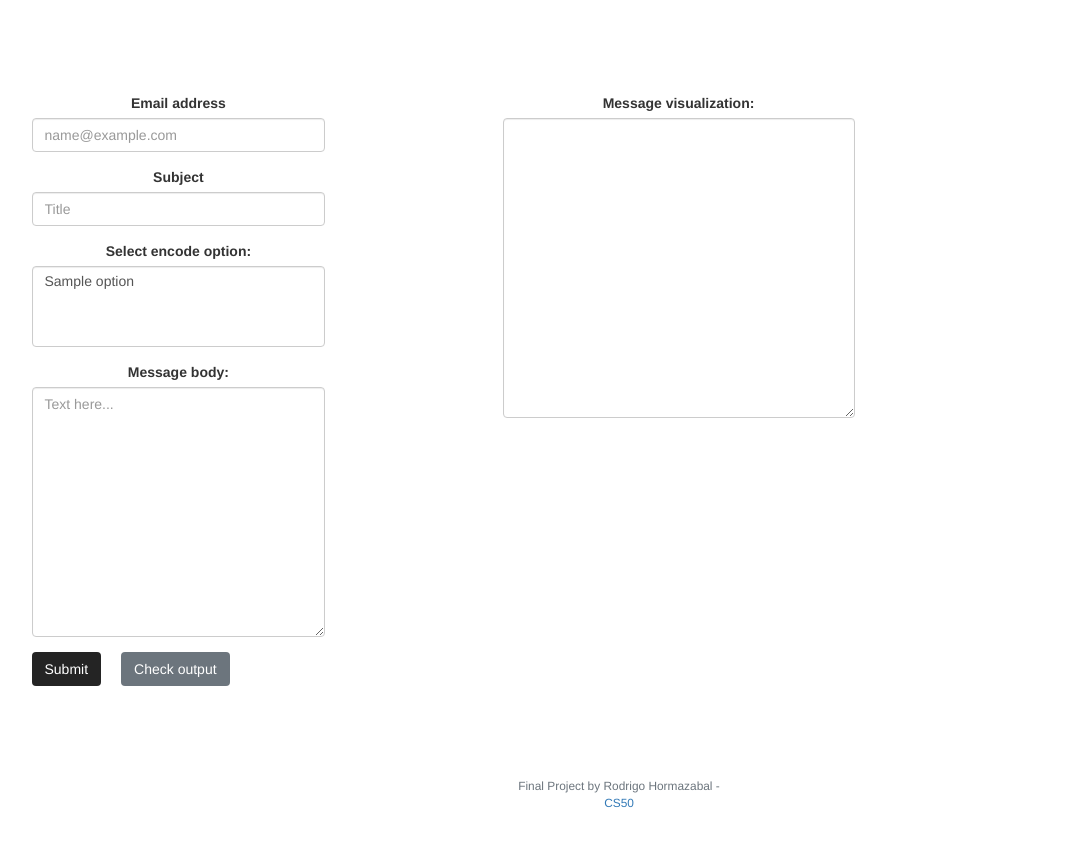
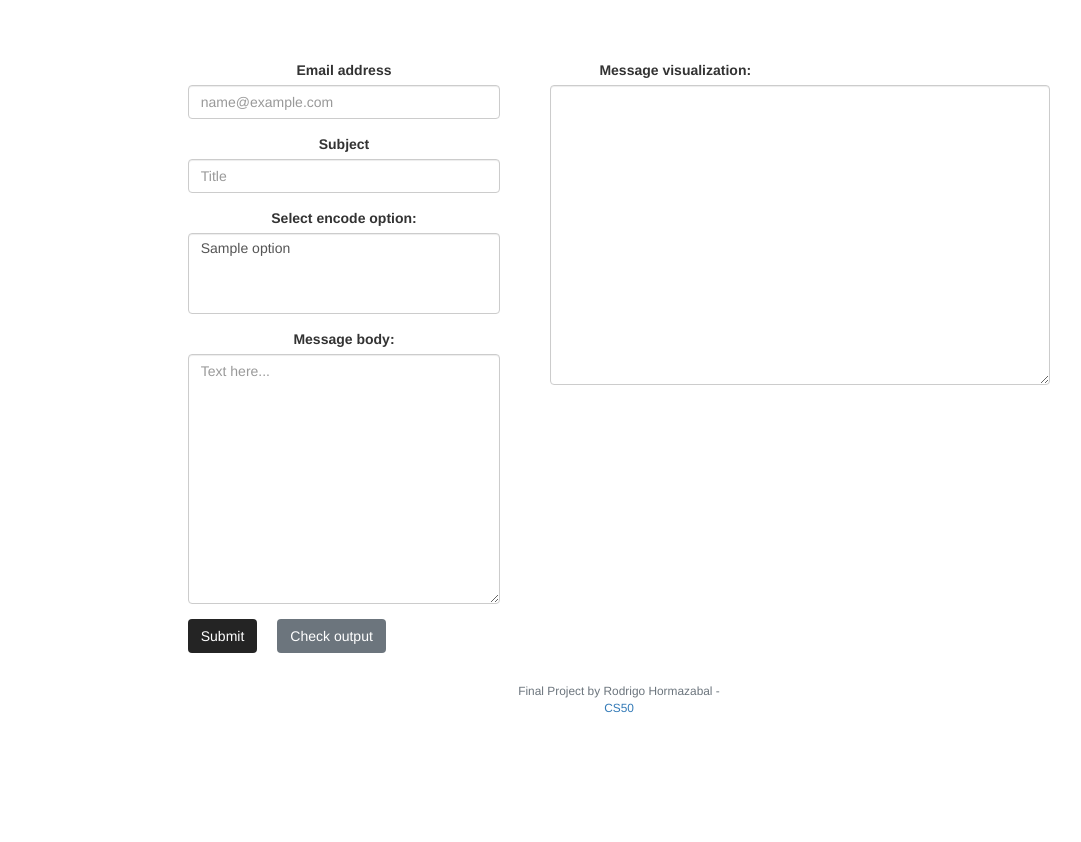
Before and after one commit to CainSoulless/CoDecode, a Flask app: template templates/home.html in a window 1280 px wide; the page is wider, and only the part inside the window is pictured. Shown: the part 70-912 px from the top of that part, without its empty margins (21-1102 px from the left). After the commit the page ends 783 px from the top of that part, so only its background shows below. Run offline with Flask 2, Linux system fonts and the light colour scheme; the template is opened without the code that fills it: most values are stand-ins (such as "Sample title", 1, 10 or a date in 2020); some libraries are stand-ins or nearby versions.

Commit message:
Optimized CSS linking with Jinjax2

```diff
--- a/app.py
+++ b/app.py
@@ -14,8 +14,6 @@ import sqlite3
 # helpers
 from helpers import login_required
 
-# script.py allocated it static folder
-from static.python.script import encrypt
 
 app = Flask(__name__)
 
@@ -27,21 +25,6 @@ Session(app)
 db = sqlite3.connect("database.db", check_same_thread=False)
 db.row_factory = sqlite3.Row
 cursor = db.cursor()
-
-
-"""
-Jyserver block, modifying the DOM with Python.
-"""
-@jsf.use(app)
-class App:
-    def __init__(self):
-        self.message = ""
-        self.output = ""
-
-
-    def input_message(self):
-        self.js.document.getElementById("message").innerHTML = self.message
-        self.output = encrypt(self.message)
 
 
 @app.after_request
@@ -73,12 +56,12 @@ def register():
 @login_required
 def home():
     encrypt_options = [
-        "text plain",
+        "Plain text",
         "base64",
         "SHA-256"
     ]
-    # return render_template("home.html")
-    return App.render(render_template("home.html", options=encrypt_options))
+    return render_template("home.html", options=encrypt_options)
+    # return App.render(render_template("home.html", options=encrypt_options))
 
 
 @app.route("/login", methods=["GET", "POST"])
--- a/static/css/home/home.css
+++ b/static/css/home/home.css
@@ -1,5 +1,7 @@
 .container__home {
     display: flex;
-    justify-content: space-between;
-    margin: 5% 3%;
+    justify-content: center;
+    margin-top: 3rem;
+    width: 100% !important;
+    gap: 5rem;
 }
--- a/static/css/home/message.css
+++ b/static/css/home/message.css
@@ -1,6 +1,6 @@
 .message__output {
     height: 30rem !important;
-    margin-right: 50rem;
+    width: 50rem !important;
     cursor: default !important;
     background-color: white !important;
 }
--- a/static/js/script.js
+++ b/static/js/crypt.js
@@ -11,6 +11,7 @@ function messageEncode() {
     // Getting selected option
     if (encodeOption == "base64") {
         output = btoa(body);
+        console.log(atob(output));
     }
     else if (encodeOption == "SHA-256") {
         output = window.crypto.getRandomValues(new Uint8Array(10));
--- a/templates/home.html
+++ b/templates/home.html
@@ -5,10 +5,10 @@
 {% endblock%}
 
 {% block style %}
-    <link href="static/css/home/navbar__layout.css" rel="stylesheet">
-    <link href="static/css/presentation/presentation.css" rel="stylesheet">
-    <link href="static/css/home/message.css" rel="stylesheet">
-    <link href="static/css/home/home.css" rel="stylesheet">
+    <link rel="stylesheet" href="{{ url_for('static', filename='css/home/navbar__layout.css') }}">
+    <link rel="stylesheet" href="{{ url_for('static', filename='css/presentation/presentation.css') }}">
+    <link rel="stylesheet" href="{{ url_for('static', filename='css/home/message.css') }}">
+    <link rel="stylesheet" href="{{ url_for('static', filename='css/home/home.css') }}">
     <link href="https://cdn.jsdelivr.net/npm/bootstrap@5.0.2/dist/css/bootstrap.min.css" rel="stylesheet" integrity="sha384-EVSTQN3/azprG1Anm3QDgpJLIm9Nao0Yz1ztcQTwFspd3yD65VohhpuuCOmLASjC" crossorigin="anonymous">
 {% endblock%}
 
@@ -60,5 +60,5 @@
             </div>
         </div>
     </div>
-    <script type="text/javascript" src="static/js/script.js"></script>
+    <script type="text/javascript" src="static/js/crypt.js"></script>
 {% endblock%}
```
Also changed, not shown: 3 other files.
